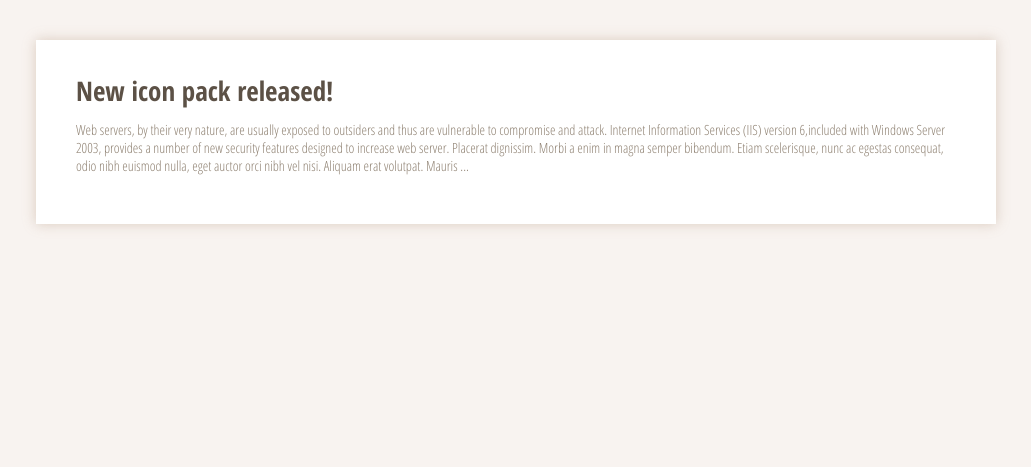
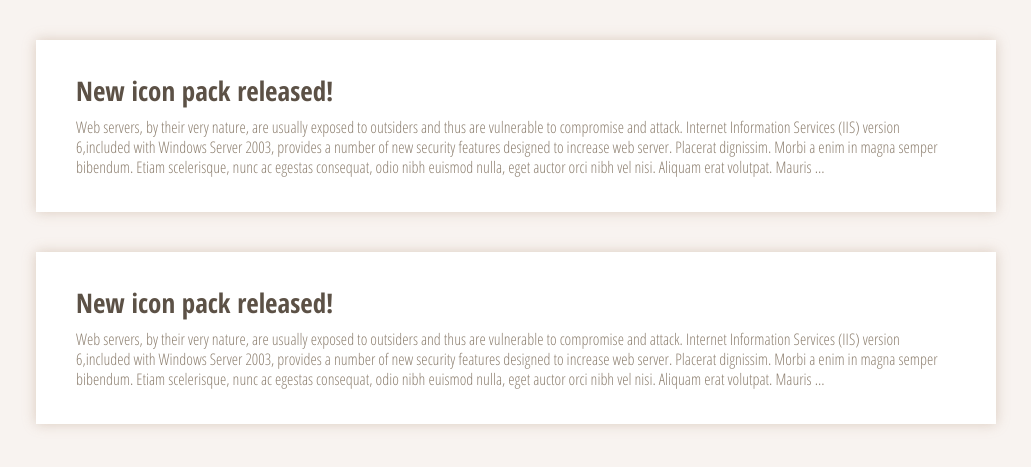
Before and after one commit to dowebnow/main-site, a Django app: page / in a window 1280 px wide. Shown: the top 467 px of the page, without its empty margins (124-1155 px from the left). Run offline with Django 3.2, Linux system fonts and the light colour scheme.

Commit message:
Added Second Fake Post

```diff
--- a/src/static/css/init.css
+++ b/src/static/css/init.css
@@ -32,12 +32,13 @@ html {
         font-weight: bold;
         line-height: 32px;
     }
-    .post__content {
-        margin: 0;
+    .post__content {}
+        .post__content p {
+            margin: 0;
 
-        color: #8e8071;
-        font-family: 'Open Sans Condensed', sans-serif;
-        font-size: 14px;
-        font-weight: normal;
-        line-height: 18px;
-    }
+            color: #8e8071;
+            font-family: 'Open Sans Condensed', sans-serif;
+            font-size: 16px;
+            font-weight: normal;
+            line-height: 20px;
+        }
--- a/src/templates/index/index.html
+++ b/src/templates/index/index.html
@@ -25,6 +25,13 @@
             </div>
         </div>
 
+        <div class="post">
+            <h2 class="post__title">New icon pack released!</h2>
+            <div class="post__content">
+                <p>Web servers, by their very nature, are usually exposed to outsiders and thus are vulnerable to compromise and attack. Internet Information Services (IIS) version 6,included with Windows Server 2003, provides a number of new security features designed to increase web server. Placerat dignissim. Morbi a enim in magna semper bibendum. Etiam scelerisque, nunc ac egestas consequat, odio nibh euismod nulla, eget auctor orci nibh vel nisi. Aliquam erat volutpat. Mauris ...</p>
+            </div>
+        </div>
+
     </div>
 
 </body>
```
